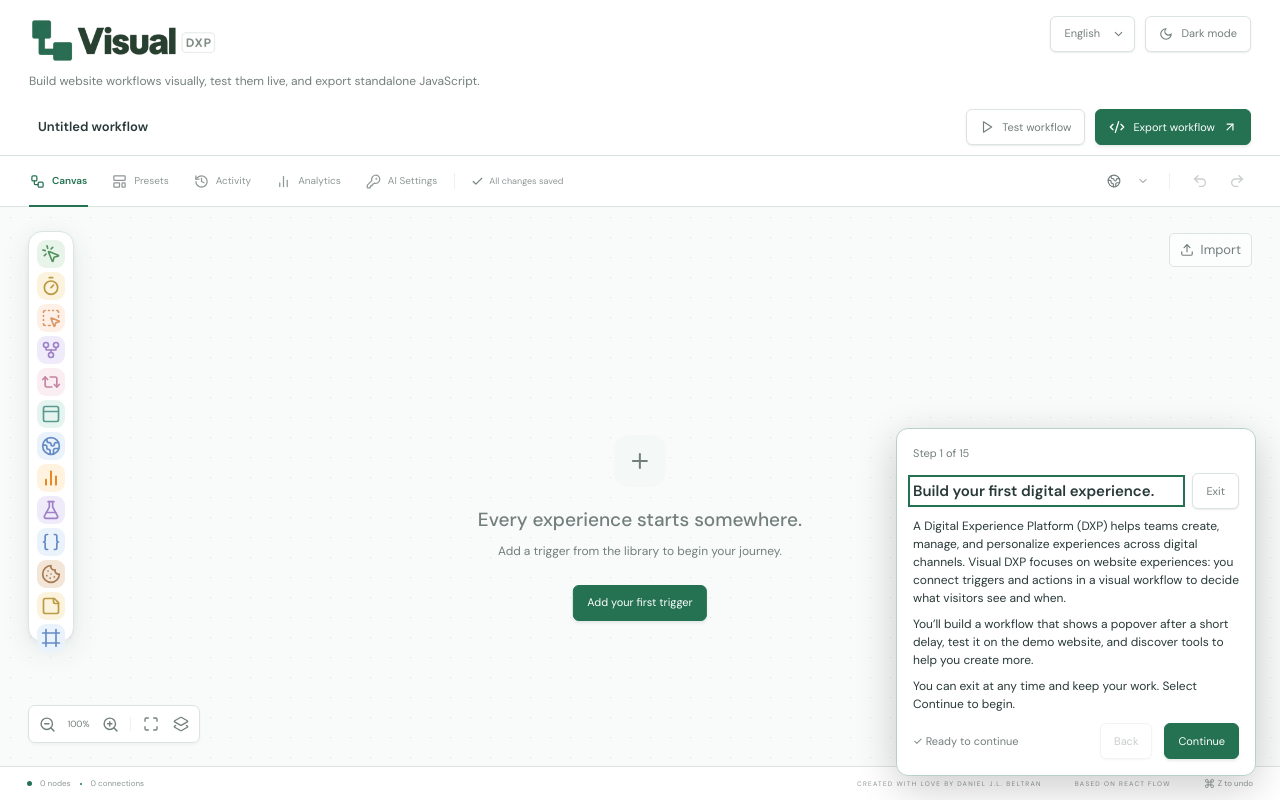
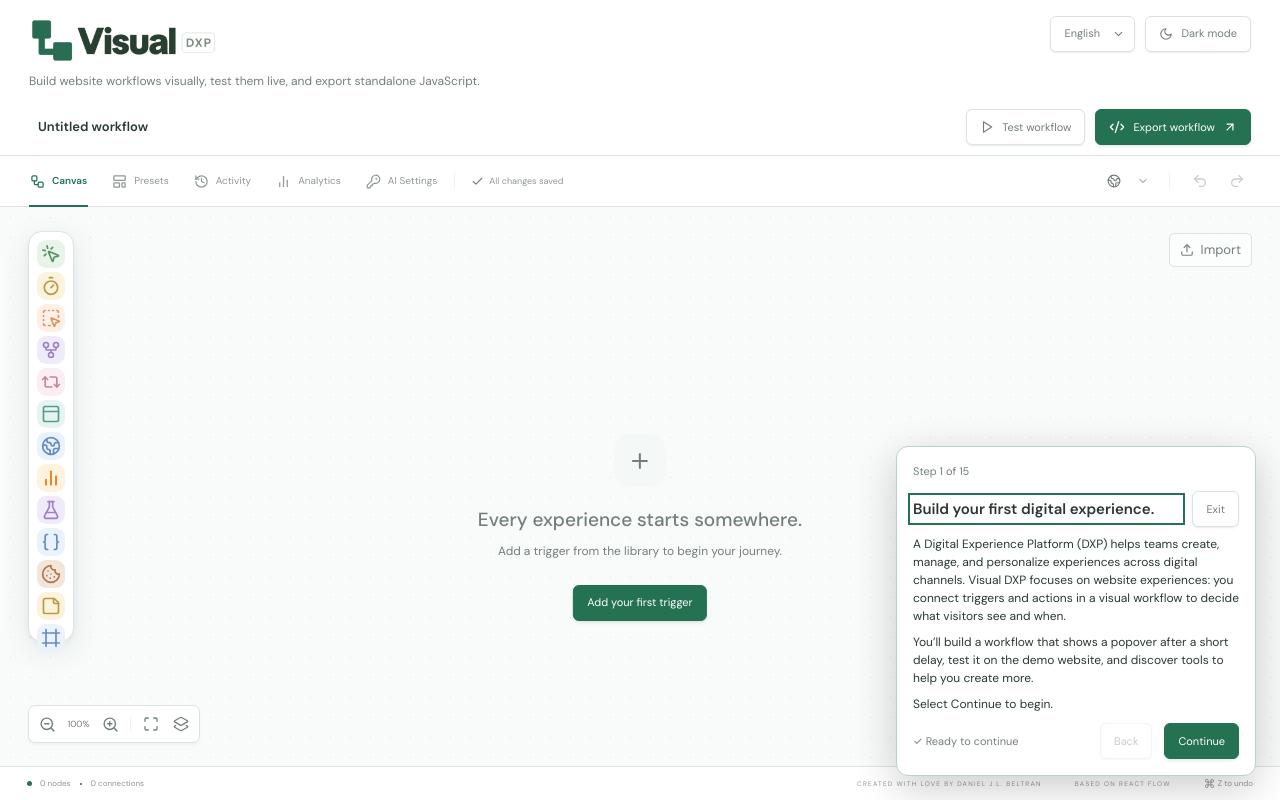
Before and after one commit to dani-beltran/visual-dxp, a Next.js app: page / in a window 1280 px wide. Built offline with nearby package versions, Linux system fonts and the light colour scheme.

Commit message:
Shorten tutorial introduction instruction

```diff
--- a/src/tutorial/en.ts
+++ b/src/tutorial/en.ts
@@ -16,7 +16,7 @@
   'tutorial.ready': 'Ready to continue',
   'tutorial.pending': 'Complete the instruction to continue',
   'tutorial.intro.title': 'Build your first digital experience.',
-  'tutorial.intro.body': 'You can exit at any time and keep your work. Select Continue to begin.',
+  'tutorial.intro.body': 'Select Continue to begin.',
   'tutorial.name.title': 'Name your workflow',
   'tutorial.name.body':
     'Give your workflow a name using the workflow name field—for example, “My first workflow.”. Any nonempty name different from the default works.',
--- a/src/tutorial/es.ts
+++ b/src/tutorial/es.ts
@@ -16,8 +16,7 @@
   'tutorial.ready': 'Listo para continuar',
   'tutorial.pending': 'Completa la instrucción para continuar',
   'tutorial.intro.title': 'Crea tu primera experiencia digital.',
-  'tutorial.intro.body':
-    'Puedes salir en cualquier momento y conservar tu trabajo. Pulsa Continuar para empezar.',
+  'tutorial.intro.body': 'Pulsa Continuar para empezar.',
   'tutorial.name.title': 'Pon nombre a tu flujo',
   'tutorial.name.body':
     'Escribe un nombre para tu flujo en el campo de nombre; por ejemplo, «Mi primer flujo». Se acepta cualquier nombre no vacío distinto del predeterminado.',
```
